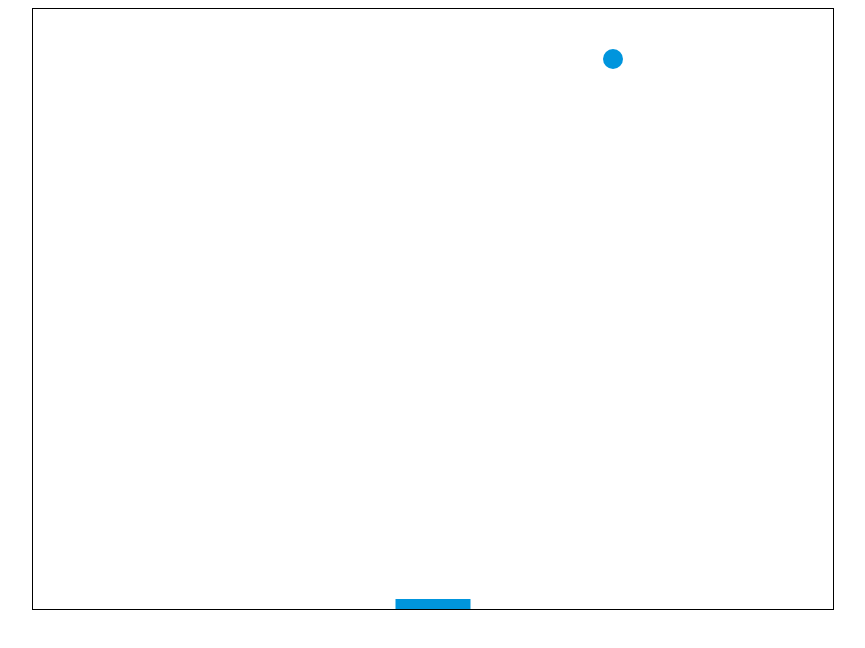
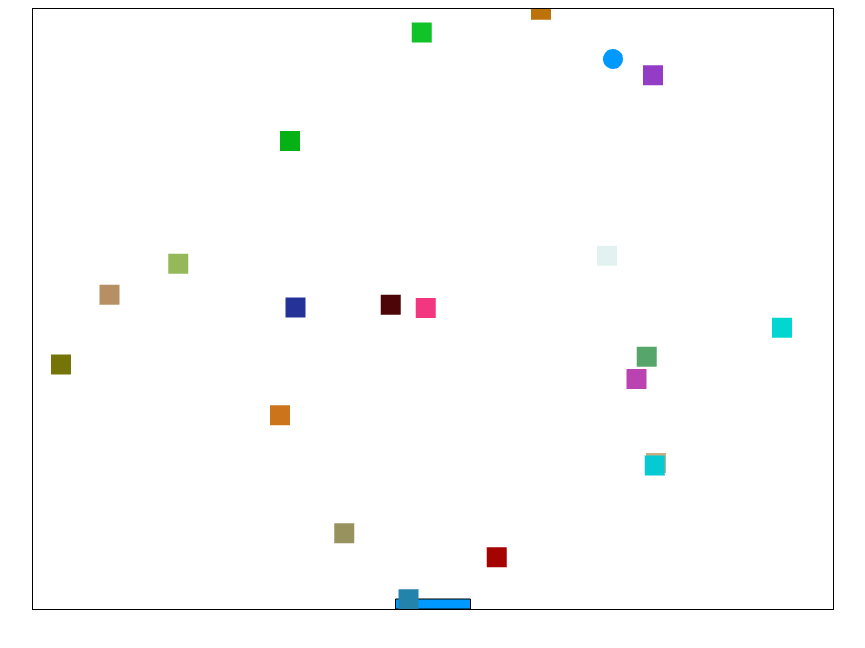
Before and after one commit to RocFox4/rocfox4breakout.github.io, a plain HTML site: page main.html in a window 1280 px wide. Shown: the whole page, without its empty margins (207-1072 px from the left). Drawn offline with Linux system fonts and the light colour scheme.

Commit message:
Fet amb web gl

```diff
--- a/main.html
+++ b/main.html
@@ -9,6 +9,7 @@
             border: 1px solid black;
             display: block;
             margin: 0 auto;
+            background: #ffffff;
         }
     </style>
 </head>
--- a/main.js
+++ b/main.js
@@ -1,6 +1,11 @@
-// Inicialització del canvas i el context 2D
+// Inicialització del canvas i el context WebGL
 const canvas = document.getElementById('gameCanvas');
-const ctx = canvas.getContext('2d');
+const gl = canvas.getContext('webgl');
+
+// Verificar que WebGL estigui disponible
+if (!gl) {
+    console.error("No s'ha pogut inicialitzar WebGL.");
+}
 
 // Variables globals per a la bola i el paddle
 let ballRadius = 10;
@@ -36,29 +41,155 @@ function keyUpHandler(e) {
     }
 }
 
+// Shaders
+const vertexShaderSource = `
+    attribute vec2 a_position;
+    uniform vec2 u_resolution;
+    void main() {
+        vec2 clipSpace = (a_position / u_resolution) * 2.0 - 1.0;
+        gl_Position = vec4(clipSpace * vec2(1, -1), 0, 1);
+        gl_PointSize = 20.0; // Mida per defecte dels punts
+    }
+`;
+
+const fragmentShaderSource = `
+    precision mediump float;
+    uniform vec4 u_color;
+    void main() {
+        gl_FragColor = u_color;
+    }
+`;
+
+// Compile shader
+function compileShader(source, type) {
+    const shader = gl.createShader(type);
+    gl.shaderSource(shader, source);
+    gl.compileShader(shader);
+    if (gl.getShaderParameter(shader, gl.COMPILE_STATUS)) {
+        return shader;
+    }
+    console.error(gl.getShaderInfoLog(shader));
+    gl.deleteShader(shader);
+}
+
+// Initialize shaders
+const vertexShader = compileShader(vertexShaderSource, gl.VERTEX_SHADER);
+const fragmentShader = compileShader(fragmentShaderSource, gl.FRAGMENT_SHADER);
+
+// Create program
+const program = gl.createProgram();
+gl.attachShader(program, vertexShader);
+gl.attachShader(program, fragmentShader);
+gl.linkProgram(program);
+gl.useProgram(program);
+
+// Set up position attribute
+const positionAttributeLocation = gl.getAttribLocation(program, "a_position");
+const resolutionUniformLocation = gl.getUniformLocation(program, "u_resolution");
+const colorUniformLocation = gl.getUniformLocation(program, "u_color");
+
+gl.enableVertexAttribArray(positionAttributeLocation);
+gl.uniform2f(resolutionUniformLocation, canvas.width, canvas.height);
+
+// Buffers
+const positionBuffer = gl.createBuffer();
+gl.bindBuffer(gl.ARRAY_BUFFER, positionBuffer);
+
+// Variables per als punts aleatoris
+const randomPoints = [];
+const randomColors = [];
+const numPoints = 20; // Nombre de punts aleatoris
+
+// Generar punts aleatoris amb colors diferents
+for (let i = 0; i < numPoints; i++) {
+    const xPos = Math.random() * canvas.width; // Posició aleatòria en l'eix X
+    const yPos = Math.random() * canvas.height; // Posició aleatòria en l'eix Y
+    const r = Math.random(); // Color aleatori (Red)
+    const g = Math.random(); // Color aleatori (Green)
+    const b = Math.random(); // Color aleatori (Blue)
+
+    randomPoints.push({ x: xPos, y: yPos });
+    randomColors.push({ r, g, b });
+}
+
 // Funció per dibuixar la bola
 function drawBall() {
-    ctx.beginPath();
-    ctx.arc(x, y, ballRadius, 0, Math.PI * 2);
-    ctx.fillStyle = "#0095DD";
-    ctx.fill();
-    ctx.closePath();
+    const numSegments = 30; // Number of segments to make the circle smooth
+    const positions = [];
+
+    // Create vertices for the circle
+    for (let i = 0; i <= numSegments; i++) {
+        const angle = (i / numSegments) * 2 * Math.PI; // Angle in radians
+        const dx = ballRadius * Math.cos(angle); // X coordinate
+        const dy = ballRadius * Math.sin(angle); // Y coordinate
+        positions.push(x + dx, y + dy); // Add the offset
+    }
+
+    gl.bindBuffer(gl.ARRAY_BUFFER, positionBuffer);
+    gl.bufferData(gl.ARRAY_BUFFER, new Float32Array(positions), gl.STATIC_DRAW);
+
+    gl.vertexAttribPointer(positionAttributeLocation, 2, gl.FLOAT, false, 0, 0);
+    gl.uniform4f(colorUniformLocation, 0.0, 0.6, 1.0, 1.0); // Color de la bola
+    gl.drawArrays(gl.TRIANGLE_FAN, 0, numSegments + 1); // Utilitzant TRIANGLE_FAN
 }
 
-// Funció per dibuixar el paddle
+// Funció per dibuixar el paddle amb LINES i TRIANGLES
 function drawPaddle() {
-    ctx.beginPath();
-    ctx.rect(paddleX, canvas.height - paddleHeight, paddleWidth, paddleHeight);
-    ctx.fillStyle = "#0095DD";
-    ctx.fill();
-    ctx.closePath();
+    // Utilitzar TRIANGLES per al paddle
+    const paddlePositions = new Float32Array([
+        paddleX, canvas.height - paddleHeight,           // Bottom left
+        paddleX + paddleWidth, canvas.height - paddleHeight, // Bottom right
+        paddleX, canvas.height,                            // Top left
+        paddleX + paddleWidth, canvas.height,             // Top right
+    ]);
+
+    gl.bindBuffer(gl.ARRAY_BUFFER, positionBuffer);
+    gl.bufferData(gl.ARRAY_BUFFER, paddlePositions, gl.STATIC_DRAW);
+
+    // Dibuixar el paddle com a TRIANGLE_STRIP
+    gl.vertexAttribPointer(positionAttributeLocation, 2, gl.FLOAT, false, 0, 0);
+    gl.uniform4f(colorUniformLocation, 0.0, 0.6, 1.0, 1.0); // Color del paddle
+    gl.drawArrays(gl.TRIANGLE_STRIP, 0, 4);
+
+    // Dibuixar el contour del paddle com a LINES
+    const paddleOutline = new Float32Array([
+        paddleX, canvas.height - paddleHeight,           // Bottom left
+        paddleX + paddleWidth, canvas.height - paddleHeight, // Bottom right
+        paddleX + paddleWidth, canvas.height,             // Top right
+        paddleX, canvas.height,                            // Top left
+        paddleX, canvas.height - paddleHeight,           // Bottom left (loop to close)
+    ]);
+
+    gl.bindBuffer(gl.ARRAY_BUFFER, positionBuffer);
+    gl.bufferData(gl.ARRAY_BUFFER, paddleOutline, gl.STATIC_DRAW);
+
+    gl.uniform4f(colorUniformLocation, 0.0, 0.0, 0.0, 1.0); // Color de l'estructura
+    gl.drawArrays(gl.LINE_LOOP, 0, 5); // Utilitzant LINE_LOOP per al contour
+}
+
+// Funció per dibuixar punts aleatoris
+function drawRandomPoints() {
+    gl.bindBuffer(gl.ARRAY_BUFFER, positionBuffer);
+
+    // Dibuixar cada punt amb el seu color
+    for (let i = 0; i < randomPoints.length; i++) {
+        const { x, y } = randomPoints[i];
+        const { r, g, b } = randomColors[i];
+
+        // Dibuixar el punt
+        gl.bufferData(gl.ARRAY_BUFFER, new Float32Array([x, y]), gl.STATIC_DRAW);
+        gl.uniform4f(colorUniformLocation, r, g, b, 1.0); // Color aleatori per al punt
+        gl.drawArrays(gl.POINTS, 0, 1); // Dibuixar un punt
+    }
 }
 
 // Funció per dibuixar el canvas
 function draw() {
-    ctx.clearRect(0, 0, canvas.width, canvas.height); // Neteja el canvas
+    gl.clearColor(1.0, 1.0, 1.0, 1.0); // Neteja el canvas amb blanc
+    gl.clear(gl.COLOR_BUFFER_BIT);
     drawBall();
     drawPaddle();
+    drawRandomPoints(); // Dibuixar punts aleatoris
 
     // Moure la bola
     x += dx;
@@ -76,7 +207,7 @@ function draw() {
         } else {
             // Joc acabat, reiniciar
             alert("Has perdut! Reinicia el joc.");
-            document.location.reload();
+            resetGame(); // Reiniciar joc
         }
     }
 
@@ -90,4 +221,15 @@ function draw() {
     requestAnimationFrame(draw); // Crida la funció de dibuix en el següent frame
 }
 
-draw(); // Inicia el joc
+// Funció per reiniciar el joc
+function resetGame() {
+    // Reiniciar la posició de la pilota al centre
+    x = canvas.width / 2;
+    y = canvas.height - 30;
+    dx = 2; // Restablir velocitat
+    dy = -2;
+    paddleX = (canvas.width - paddleWidth) / 2; // Restablir la posició del paddle
+}
+
+// Iniciar el joc
+draw();
```
